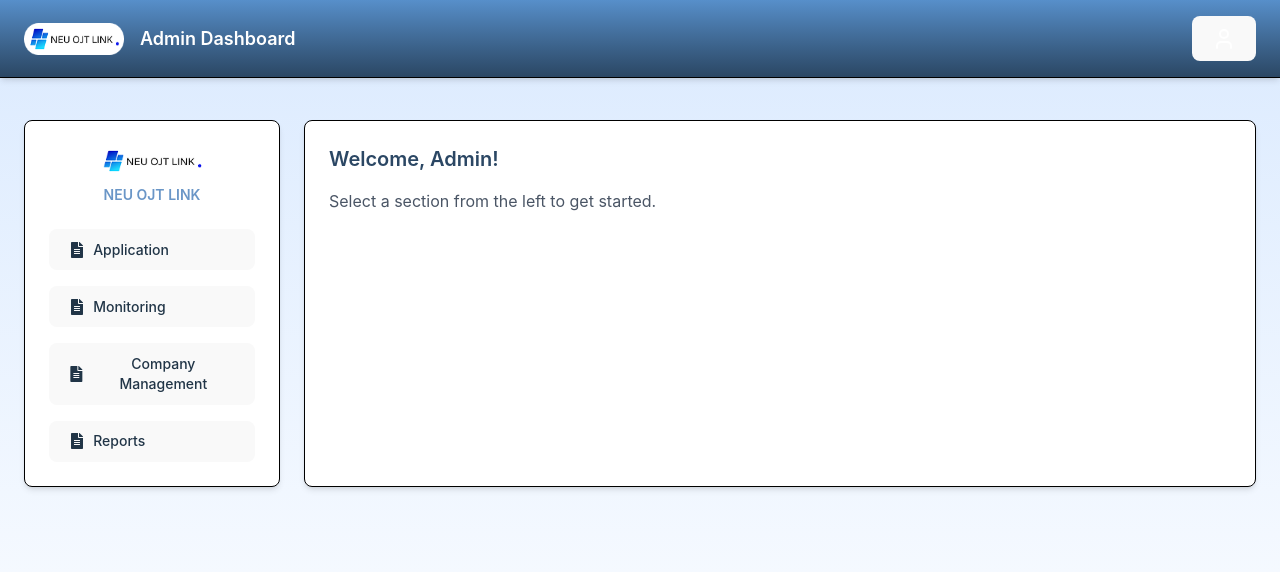
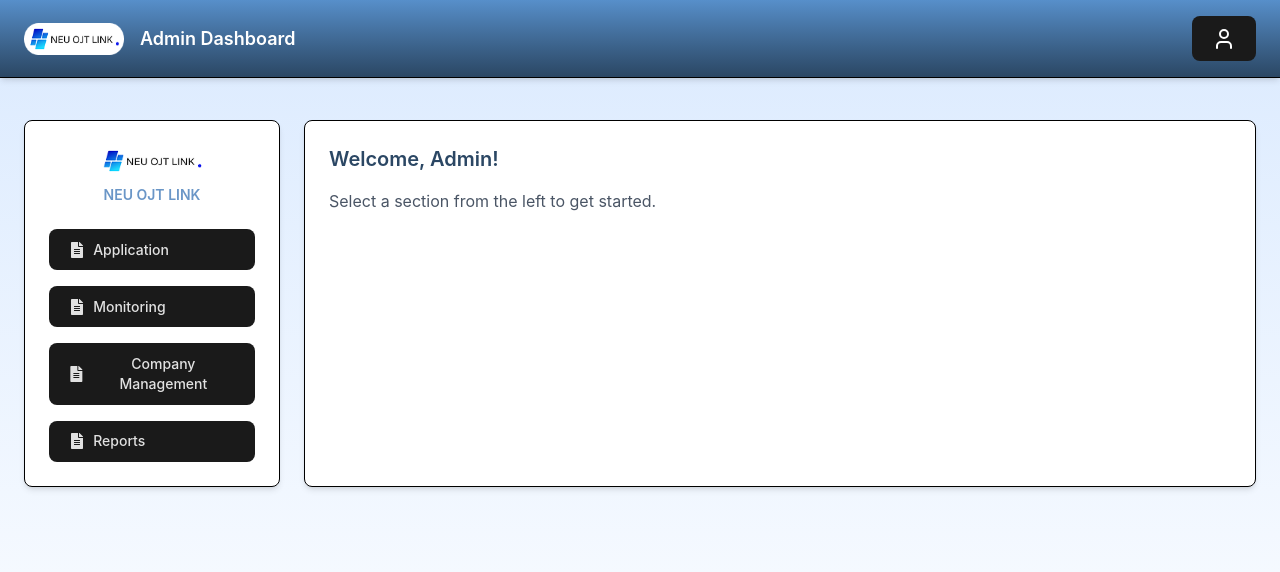
Before and after one commit to JulianaMancera/NEU-OJT-Link, a React (Vite) app in the folder ojt-tracker/: page /admin in a window 1280 px wide. Shown: the top 572 px of the page. Built offline with nearby package versions, Linux system fonts and the light colour scheme; no server answers; what @react-pdf/renderer would draw is missing.

Commit message:
Remove CSS

```diff
--- a/ojt-tracker/src/App.css
+++ b/ojt-tracker/src/App.css
@@ -1,44 +1 @@
 @import "tailwindcss";
-
-#root {
-  max-width: 1280px;
-  margin: 0 auto;
-  padding: 2rem;
-  text-align: center;
-}
-
-.logo {
-  height: 6em;
-  padding: 1.5em;
-  will-change: filter;
-  transition: filter 300ms;
-}
-.logo:hover {
-  filter: drop-shadow(0 0 2em #646cffaa);
-}
-.logo.react:hover {
-  filter: drop-shadow(0 0 2em #61dafbaa);
-}
-
-@keyframes logo-spin {
-  from {
-    transform: rotate(0deg);
-  }
-  to {
-    transform: rotate(360deg);
-  }
-}
-
-@media (prefers-reduced-motion: no-preference) {
-  a:nth-of-type(2) .logo {
-    animation: logo-spin infinite 20s linear;
-  }
-}
-
-.card {
-  padding: 2em;
-}
-
-.read-the-docs {
-  color: #888;
-}
--- a/ojt-tracker/src/index.css
+++ b/ojt-tracker/src/index.css
@@ -55,16 +55,3 @@
 button:focus-visible {
   outline: 4px auto -webkit-focus-ring-color;
 }
-
-@media (prefers-color-scheme: light) {
-  :root {
-    color: #213547;
-    background-color: #ffffff;
-  }
-  a:hover {
-    color: #747bff;
-  }
-  button {
-    background-color: #f9f9f9;
-  }
-}
```
